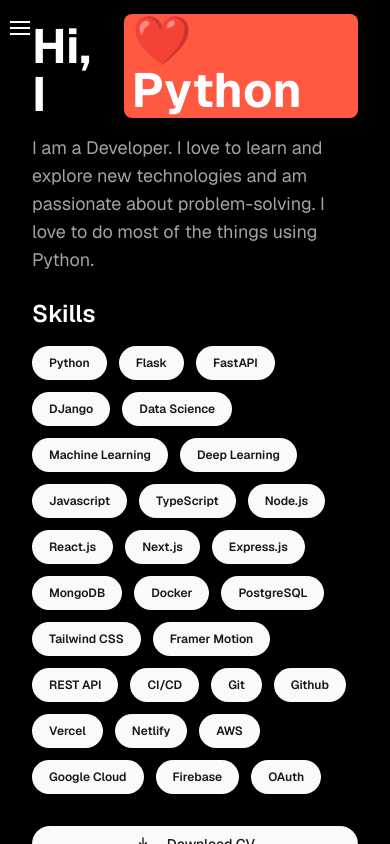
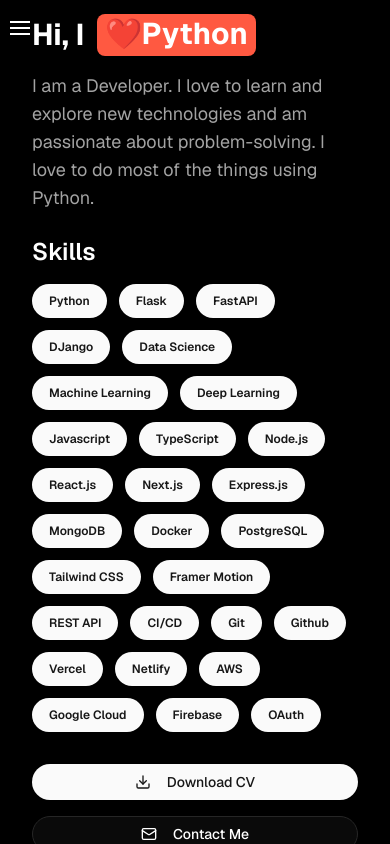
Before and after one commit to tawiahnyt/tawiah, a Next.js app: page / in a window 390 px wide. Built offline with nearby package versions, Linux system fonts and the light colour scheme.

Commit message:
Update layout title, modify About section heading, and add Education component

```diff
--- a/app/layout.tsx
+++ b/app/layout.tsx
@@ -15,7 +15,7 @@
 });
 
 export const metadata: Metadata = {
-  title: "Resume By Shapex/ui",
+  title: "tawiah - Resume",
   description: "Generated by Resume By Shapex/ui",
 };
 
--- a/app/page.tsx
+++ b/app/page.tsx
@@ -8,6 +8,7 @@
 import Home from "@/components/home";
 import AboutUS from "@/components/about";
 import "./stacked-menu.css"
+import Education from "@/components/education";
 
 interface PageData {
   id: string;
@@ -21,10 +22,35 @@
   const [isChecked, setIsChecked] = useState(false);
 
   const pages: PageData[] = [
-    { id: 'page1', title: 'ABOUT', background: '[#40916C]',content:(<AboutUS/>)},
-    { id: 'page2', title: 'EXPERIENCE', background: '[#8D4B55]', content:(<Experience/>)},
-    { id: 'page3', title: 'PROJECT', background: '[#6998AB]' , content:(<div className="mb-10 pb-16"><Project/></div>)},
-    { id: 'page4', title: 'HOME', background: '[#B1D0E0]', content:(<Home/>) },
+    {
+      id: "page1",
+      title: "ABOUT",
+      background: "[#40916C]",
+      content: <AboutUS />,
+    },
+    {
+      id: "page2",
+      title: "EXPERIENCE",
+      background: "[#8D4B55]",
+      content: <Experience />,
+    },
+    {
+      id: "page3",
+      title: "EDUCATION",
+      background: "[#8D4B55]",
+      content: <Education />,
+    },
+    {
+      id: "page4",
+      title: "PROJECT",
+      background: "[#6998AB]",
+      content: (
+        <div className="mb-10 pb-16">
+          <Project />
+        </div>
+      ),
+    },
+    { id: "page5", title: "HOME", background: "[#B1D0E0]", content: <Home /> },
   ];
 
   useEffect(() => {
--- a/components/about.tsx
+++ b/components/about.tsx
@@ -12,7 +12,7 @@
             <div className="max-w-4xl mx-auto">
                 <div className="text-center md:text-start">
                     <h2 className="text-3xl md:text-6xl font-bold mb-5 inline-flex items-center">
-                        <BlurFade delay={BLUR_DELAY * 2} className="mt-4">About US</BlurFade>
+                        <BlurFade delay={BLUR_DELAY * 2} className="mt-4">About Me</BlurFade>
 
                         <div className="relative">
                             <span className="absolute top-2 size-1 md:size-3 bg-emerald-400 rounded-full" />
--- /dev/null
+++ b/components/education.tsx
@@ -0,0 +1,52 @@
+import { DATA } from '@/resume-data/data'
+import React from 'react'
+
+const Education = () => {
+  return (
+    <div className="min-h-[calc(100vh-6rem)]  text-white">
+      <div className="max-w-4xl mx-auto">
+        <div className="text-center md:text-start">
+          <h2 className="text-3xl md:text-6xl font-bold mb-5 md:mb-10 inline-flex items-center">
+            Education
+            <div className="relative">
+              <span className="absolute top-2 size-1 md:size-3 bg-emerald-400 rounded-full" />
+            </div>
+          </h2>
+        </div>
+
+        <div className="space-y-8 pb-20">
+          {DATA.educations.map((education, index) => (
+            <div
+              key={`${education.title}-${index}`}
+              className="space-y-4 border p-4 rounded-2xl"
+            >
+              <div className="flex justify-between items-start">
+                <h3 className="text-sm md:text-2xl font-semibold">
+                  {education.title}
+                </h3>
+                <div className="text-right">
+                  <div className="text-sm md:text-xl">{education.year}</div>
+                </div>
+              </div>
+
+              <div className="flex justify-between">
+                <h4 className="md:text-xl font-medium text-emerald-400">
+                  {education.school}
+                </h4>
+                <div className="md:text-xl mt-1">{education.location}</div>
+              </div>
+
+              <div className="flex flex-wrap gap-2 mt-6">
+                <span className="px-4 py-1.5 bg-white/10 rounded-full text-xs font-medium">
+                  {education.field}
+                </span>
+              </div>
+            </div>
+          ))}
+        </div>
+      </div>
+    </div>
+  );
+}
+
+export default Education
--- a/components/home.tsx
+++ b/components/home.tsx
@@ -13,14 +13,14 @@
   return (
     <div className="min-h-[calc(100vh-6rem)] flex flex-col justify-center">
       <BlurFade delay={BLUR_DELAY}>
-        <div className="flex">
-          <h1 className="text-5xl md:text-6xl font-bold mb-4 text-white mt-2 pe-3">
+        <div className="flex items-center">
+          <h1 className="text-3xl md:text-6xl font-bold mb-4 text-white pe-3">
             Hi, I
           </h1>
           {"  "}
           <TextRotate
             texts={DATA.personalData.name}
-            mainClassName="text-white px-2 sm:px-2 md:px-3 bg-[#ff5941] overflow-hidden py-0.5 sm:py-1 md:py-2 justify-center rounded-lg text-5xl md:text-6xl font-bold mb-4"
+            mainClassName="text-white px-2 sm:px-2 md:px-3 bg-[#ff5941] overflow-hidden py-0.5 sm:py-1 md:py-2 justify-center rounded-lg text-3xl md:text-6xl font-bold mb-4"
             staggerFrom={"last"}
             initial={{ y: "100%" }}
             animate={{ y: 0 }}
--- a/resume-data/data.tsx
+++ b/resume-data/data.tsx
@@ -1,4 +1,6 @@
-export const BLUR_DELAY=0.04
+/** @format */
+
+export const BLUR_DELAY = 0.04;
 
 export const DATA = {
   personalData: {
@@ -56,7 +58,17 @@
       },
     ],
     resume: "/SinghYogesh.pdf",
-    aboutMe: `I'm a 25 y/o belonging to the Homo sapiens species 🤣 — a brother, a son, a friend, and a self-taught web developer and programmer. I have completed my **MCA (Master of Computer Applications)**, but my programming journey started much earlier. Back in the second year of my BSc (because my first year passed in sports 😁). My web development journey began with frontend development, using only **HTML**, **CSS**, and simple **JavaScript**. If you're curious about the technologies I know, here&apos;s the list: - **Python** (❤️) - **JavaScript** - Frameworks: **React.js**, **Next.js**, **Tailwind CSS** - **MERN Stack** (Currently Learning 🚀) Apart from coding and programming, I enjoy: - Playing **cricket** (🏏) — because touching grass is important! - Listening to **soft music** while watching clouds drift by 😳 - Playing mobile games like **Battle Royale** games When I&apos;m not doing any of the above.
+    aboutMe: `
+Hey there! 👋 I’m **David Tawiah**, a **developer and problem-solver** who loves learning and exploring new technologies. My journey into programming started out of curiosity, and over time, it has turned into a passion. Whether it’s **building web applications**, **designing APIs**, or **experimenting with AI models**, I’m always excited to take on new challenges.
+
+I primarily work with **Python** (❤️), but I also enjoy **frontend and backend development**. My tech stack includes:
+💻 **Languages & Frameworks:** Python (Flask, Django), JavaScript, React.js, Next.js, Tailwind CSS
+🛠️ **Full-Stack Technologies:** MERN Stack (Currently Exploring 🚀)
+🔐 **Interests:** Cybersecurity, Data Science, and AI
+
+When I’m not coding, you’ll probably find me **cooking up something delicious** 🍳, **reading self-development books** 📚, or just vibing to good music 🎶.
+
+I believe in **continuous learning**, pushing boundaries, and **building solutions that matter**. Let’s connect and create something awesome! 🚀
 
 ---
 That&apos;s pretty much everything about me.
@@ -65,44 +77,20 @@
   educations: [
     {
       id: 1,
-      year: "2020-2024",
-      title: "Master of Computer Applications (MCA)",
-      school: "Noida Institute Of Engineering And Technology,Greater Noida",
-      location: "UP. Greater Noida",
-      field: "Computer Application",
-    },
-    {
-      id: 2,
-      year: "2017 - 2020",
-      title: "Bachelor of Science (B.Sc IT)",
-      school: "Anand Vishwa Gurukul Sr. Night College Thane West Maharashtr",
-      location: "Thane, Maharashtra",
+      year: "2020 - 2024",
+      title: "Bachelor of Science in Information Technology (BIT)",
+      school: "Ghana Communication Technology University",
+      location: "Nsawam Rd, Accra, Ghana",
       field: "Information Technology",
-    },
-    {
-      id: 3,
-      year: "2015 - 2017",
-      title: "Higher Secondary Certificate(HSC)",
-      school: "Gaynodya Vidya Mandir Junior College Thane(W),Maharashtra",
-      location: "Thane, Maharashtra",
-      field: "Science",
-    },
-    {
-      id: 4,
-      year: "2014 - 2015",
-      title: "Secondary School Certificate(SSC)",
-      school: "Gaynodya Vidya Mandir Junior College Thane(W),Maharashtra",
-      location: "Thane, Maharashtra",
-      field: "Regular",
     },
   ],
   experiences: [
     {
-      company: "Emarsun Technology",
-      role: "Full Stack Developer",
+      company: "Universal Merchant Bank",
+      role: "Frontend Developer",
       startDate: "Nov 2024",
-      endDate: "Jan 2025",
-      location: "Thane, IN",
+      endDate: "Present",
+      location: "Accra, Ghana",
       technologies: [
         "Next.js",
         "TypeScript",
@@ -110,135 +98,109 @@
         "Express.js",
         "Mongodb",
         "Shadcn UI",
-        "Zustand",
+        "React",
       ],
-    },
-    {
-      company: "Weingenious Technocrats Private Ltd",
-      role: "Frontend Developer",
-      startDate: "Nov 2022",
-      endDate: "Oct 2024",
-      location: "Surat, IN",
-      technologies: [
-        "React.js",
-        "Next.js",
-        "Tailwind CSS",
-        "Redux",
-        "Zustand",
-        "Material UI",
-        "Git",
-        "CI/CD",
-        "Graphql",
-      ],
-    },
-    {
-      company: "Cloud Analogy Private Ltd",
-      role: "Salesforce developer Intern",
-      startDate: "Feb 2022",
-      endDate: "Apr 2022",
-      location: "Noida, IN",
-      technologies: ["Java", "Apex lightning", "SOQL"],
     },
   ],
   projectData: [
-    {
-      name: "ShapexUI",
-      title: "ShapexUI",
-      results: [
-        { title: "This is a collection of re-usable components." },
-        { title: "You can copy and paste into your web apps." },
-      ],
-      link: "https://www.shapexui.site",
-      code: "https://github.com/yogesh2104/shapex-ui",
-      image: "/project/shapexui.png",
-      tools: ["Next.js", "Framer Motion", "Tailwind CSS", "Shadcn/ui"],
-      role: "Maintainer",
-    },
-    {
-      name: "Debate-AI",
-      title: "Debate-AI",
-      results: [
-        { title: "Developed an AI-powered debate platform." },
-        {
-          title:
-            "Debate summaries with performance scores, resource recommendations,",
-        },
-      ],
-      link: "https://debate-arena.vercel.app/",
-      code: "",
-      image: "/project/debate.png",
-      tools: ["NextJs 15", "MongoDB(Prisma ORM)", "AuthJs"],
-      role: "Full Stack Developer",
-    },
-    {
-      name: "Noter",
-      title: "Notion clone.",
-      results: [
-        { title: "Noter serves as the collaborative workspace." },
-        { title: "Where enhanced and more efficient work takes place." },
-      ],
-      link: "https://noter-steel.vercel.app/",
-      code: "https://github.com/yogesh2104/noter",
-      image: "/project/noter.png",
-      tools: ["NextJs", "ConvexDB", "Clerk Auth"],
-      role: "Full Stack Developer",
-    },
-    {
-      name: "PromptForAi",
-      title: "Discover & Share AI Prompts.",
-      results: [
-        { title: "Discover AI Prompt and Share AI" },
-        { title: "Create new prompt" },
-        { title: "Also you can Search other people prompt" },
-      ],
-      link: "https://prompt-for-ai.vercel.app/",
-      image: "/project/promtForAi.png",
-      tools: ["NextJs", "MongoDB", "NextAuth"],
-      role: "Full Stack Developer",
-      code: "https://github.com/yogesh2104/promptForAI",
-    },
-    {
-      name: "Smart Health Advisor",
-      title: "Predicts Diseases Based On Symptoms",
-      results: [
-        { title: "Discover AI Prompt and Share AI" },
-        { title: "Create new prompt" },
-        { title: "Also you can Search other people prompt" },
-      ],
-      link: "https://smart-health-advisor.vercel.app/",
-      image: "/project/health.png",
-      tools: ["NextJs", "Shadcn UI", "Django", "Python"],
-      role: "Frontend Developer",
-      code: "https://github.com/saurabhsharma104/Smart-Health-Advisor",
-    },
-    {
-      name: "Coding InterView",
-      title: "Coding-Interview-University Repo.",
-      results: [
-        { title: "This is simple static web page" },
-        {
-          title:
-            "Simplified version of coding-interview-university github repo.",
-        },
-      ],
-      link: "https://yogesh2104.github.io/CodingInterView/",
-      image: "/project/iViewer.png",
-      tools: ["HTML", "CSS", "Javascript", "Bootstrap"],
-      role: "Frontend Developer",
-      code: "https://github.com/yogesh2104/CodingInterView",
-    },
-    {
-      name: "ThreeJs Diamond",
-      title: "ThreeJs Diamond Customizer.",
-      results: [
-        { title: "This is 3D Dimaond Renderer." },
-        { title: "Allow to change ring and diamond color" },
-      ],
-      link: "https://threejsdesign.vercel.app/",
-      image: "/project/threejs.png",
-      tools: ["Nextjs", "Javascript", "ThreeJS", "Zustand", "Tailwind CSS"],
-      role: "Frontend Developer",
-      code: null,
-    },
+    // {
+    //   name: "ShapexUI",
+    //   title: "ShapexUI",
+    //   results: [
+    //     { title: "This is a collection of re-usable components." },
+    //     { title: "You can copy and paste into your web apps." },
+    //   ],
+    //   link: "https://www.shapexui.site",
+    //   code: "https://github.com/yogesh2104/shapex-ui",
+    //   image: "/project/shapexui.png",
+    //   tools: ["Next.js", "Framer Motion", "Tailwind CSS", "Shadcn/ui"],
+    //   role: "Maintainer",
+    // },
+    // {
+    //   name: "Debate-AI",
+    //   title: "Debate-AI",
+    //   results: [
+    //     { title: "Developed an AI-powered debate platform." },
+    //     {
+    //       title:
+    //         "Debate summaries with performance scores, resource recommendations,",
+    //     },
+    //   ],
+    //   link: "https://debate-arena.vercel.app/",
+    //   code: "",
+    //   image: "/project/debate.png",
+    //   tools: ["NextJs 15", "MongoDB(Prisma ORM)", "AuthJs"],
+    //   role: "Full Stack Developer",
+    // },
+    // {
+    //   name: "Noter",
+    //   title: "Notion clone.",
+    //   results: [
+    //     { title: "Noter serves as the collaborative workspace." },
+    //     { title: "Where enhanced and more efficient work takes place." },
+    //   ],
+    //   link: "https://noter-steel.vercel.app/",
+    //   code: "https://github.com/yogesh2104/noter",
+    //   image: "/project/noter.png",
+    //   tools: ["NextJs", "ConvexDB", "Clerk Auth"],
+    //   role: "Full Stack Developer",
+    // },
+    // {
+    //   name: "PromptForAi",
+    //   title: "Discover & Share AI Prompts.",
+    //   results: [
+    //     { title: "Discover AI Prompt and Share AI" },
+    //     { title: "Create new prompt" },
+    //     { title: "Also you can Search other people prompt" },
+    //   ],
+    //   link: "https://prompt-for-ai.vercel.app/",
+    //   image: "/project/promtForAi.png",
+    //   tools: ["NextJs", "MongoDB", "NextAuth"],
+    //   role: "Full Stack Developer",
+    //   code: "https://github.com/yogesh2104/promptForAI",
+    // },
+    // {
+    //   name: "Smart Health Advisor",
+    //   title: "Predicts Diseases Based On Symptoms",
+    //   results: [
+    //     { title: "Discover AI Prompt and Share AI" },
+    //     { title: "Create new prompt" },
+    //     { title: "Also you can Search other people prompt" },
+    //   ],
+    //   link: "https://smart-health-advisor.vercel.app/",
+    //   image: "/project/health.png",
+    //   tools: ["NextJs", "Shadcn UI", "Django", "Python"],
+    //   role: "Frontend Developer",
+    //   code: "https://github.com/saurabhsharma104/Smart-Health-Advisor",
+    // },
+    // {
+    //   name: "Coding InterView",
+    //   title: "Coding-Interview-University Repo.",
+    //   results: [
+    //     { title: "This is simple static web page" },
+    //     {
+    //       title:
+    //         "Simplified version of coding-interview-university github repo.",
+    //     },
+    //   ],
+    //   link: "https://yogesh2104.github.io/CodingInterView/",
+    //   image: "/project/iViewer.png",
+    //   tools: ["HTML", "CSS", "Javascript", "Bootstrap"],
+    //   role: "Frontend Developer",
+    //   code: "https://github.com/yogesh2104/CodingInterView",
+    // },
+    // {
+    //   name: "ThreeJs Diamond",
+    //   title: "ThreeJs Diamond Customizer.",
+    //   results: [
+    //     { title: "This is 3D Dimaond Renderer." },
+    //     { title: "Allow to change ring and diamond color" },
+    //   ],
+    //   link: "https://threejsdesign.vercel.app/",
+    //   image: "/project/threejs.png",
+    //   tools: ["Nextjs", "Javascript", "ThreeJS", "Zustand", "Tailwind CSS"],
+    //   role: "Frontend Developer",
+    //   code: null,
+    // },
   ],
 };
```
